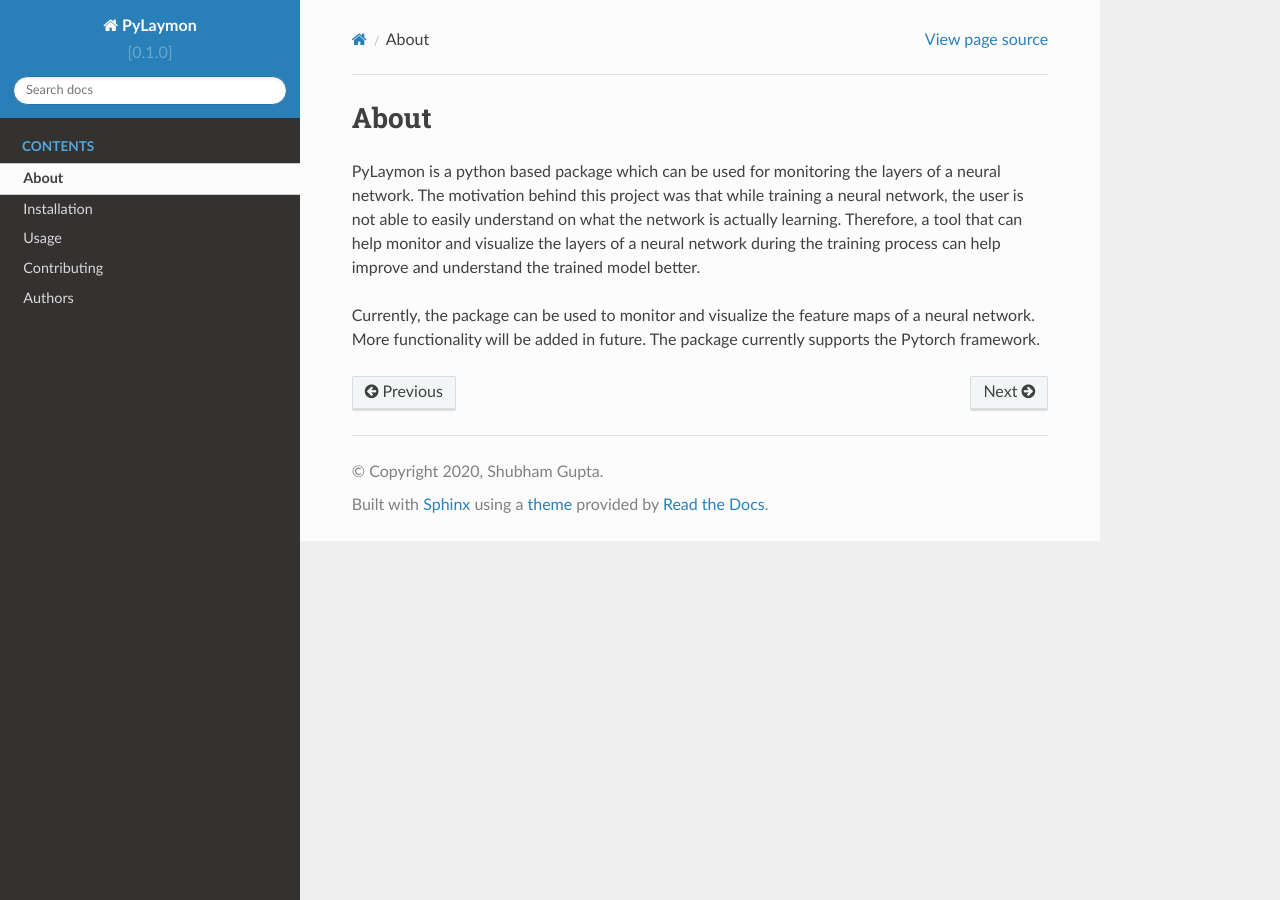
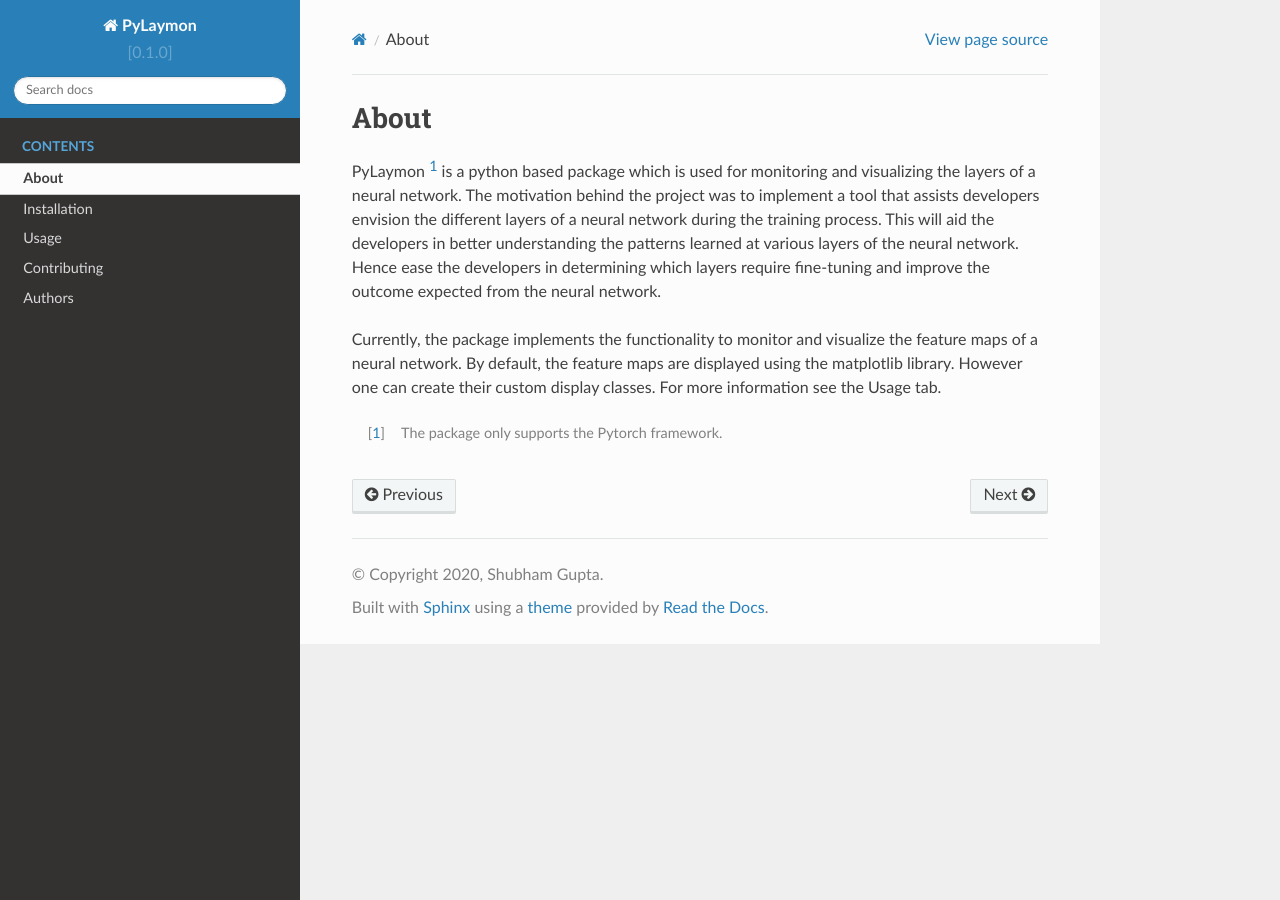
Before and after one commit to shubham3121/laymon, a Sphinx documentation site: the page built from docs/source/about.rst, in a window 1280 px wide. Built offline with Sphinx 7.4.7 and the Read the Docs theme 2.0.0, drawn with Linux system fonts in a browser that asks for light colours.

Commit message:
docs: update about and readme for the project.

```diff
--- a/README.rst
+++ b/README.rst
@@ -12,9 +12,7 @@ PyLaymon
 
 
 
-
-A package for visualizing the feature maps of a neural network
-
+A package for monitoring and visualizing the layers of a neural network. The motivation behind the project was to provide a tool that can help developers provide a better insight into the different layers of a neural network during the training process. Currently, the package provides the functionality to observe and envision the feature maps of a neural network. For more information refer to the documentation.
 
 Requirements
 ------------
--- a/docs/source/about.rst
+++ b/docs/source/about.rst
@@ -3,7 +3,8 @@ About
 ============
 
 
-PyLaymon is a python based package which can be used for monitoring the layers of a neural network. The motivation behind this project was that while training a neural network, the user is not able to easily understand on what the network is actually learning. Therefore, a tool that can help monitor and visualize the layers of a neural network during the training process can help improve and understand the trained model better.
+PyLaymon [#0]_ is a python based package which is used for monitoring and visualizing the layers of a neural network. The motivation behind the project was to implement a tool that assists developers envision the different layers of a neural network during the training process. This will aid the developers in better understanding the patterns learned at various layers of the neural network. Hence ease the developers in determining which layers require fine-tuning and improve the outcome expected from the neural network.
 
-Currently, the package can be used to monitor and visualize the feature maps of a neural network. More functionality will be added in future.
-The package currently supports the Pytorch framework.
+Currently, the package implements the functionality to monitor and visualize the feature maps of a neural network. By default, the feature maps are displayed using the matplotlib library. However one can create their custom display classes. For more information see the Usage tab.
+
+.. [#0] The package only supports the Pytorch framework.
```
